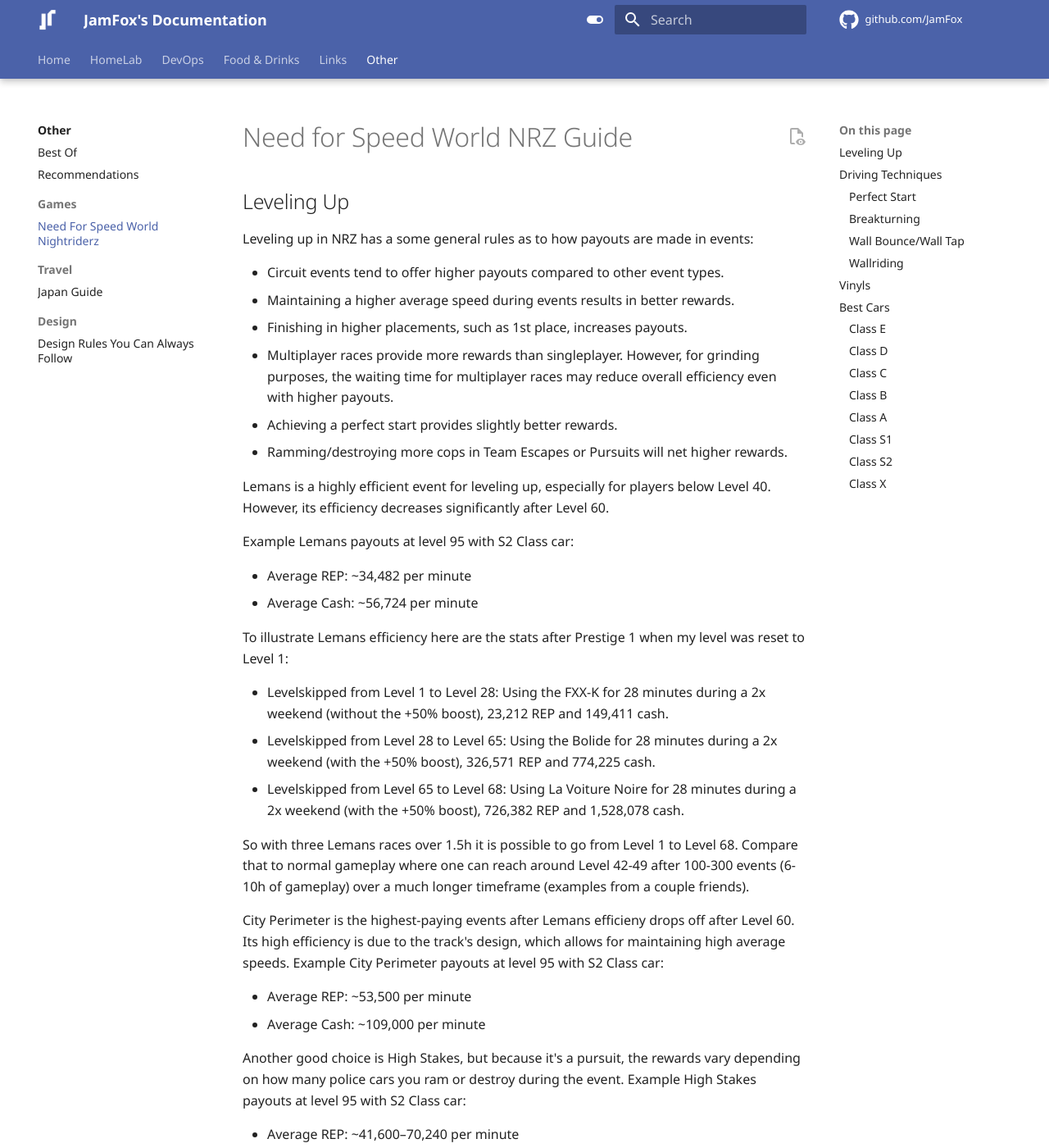
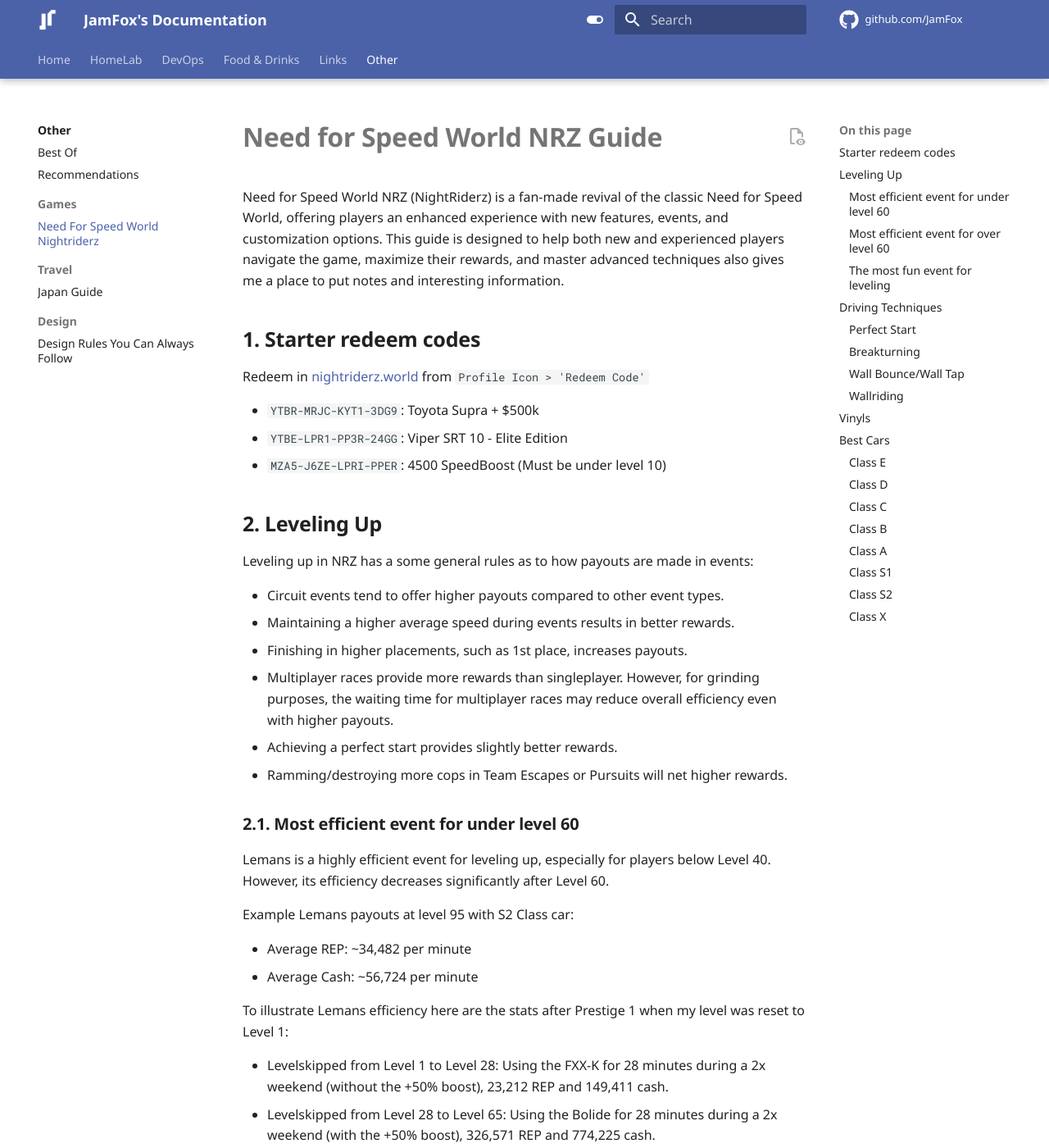
Before and after one commit to JamFox/docs.jamfox.dev, an MkDocs documentation site: the page built from docs/content/games/nfs-world-nrz.md, in a window 1280 px wide and 1400 px high. Shown: the whole window at 82% size. Built offline with MkDocs 1.6.1 and Material for MkDocs 9.7.7, drawn with Linux system fonts in a browser that asks for light colours; comment, search, counter and statistics services are not loaded; some of the changed text lies outside the part shown.

Commit message:
add overrides for better headings/tables, add bunch more links and content

```diff
--- a/docs/content/games/nfs-world-nrz.md
+++ b/docs/content/games/nfs-world-nrz.md
@@ -1,4 +1,14 @@
 # Need for Speed World NRZ Guide
+
+Need for Speed World NRZ (NightRiderz) is a fan-made revival of the classic Need for Speed World, offering players an enhanced experience with new features, events, and customization options. This guide is designed to help both new and experienced players navigate the game, maximize their rewards, and master advanced techniques also gives me a place to put notes and interesting information.
+
+## Starter redeem codes
+
+Redeem in [nightriderz.world](https://nightriderz.world/) from `Profile Icon > 'Redeem Code'`
+
+- `YTBR-MRJC-KYT1-3DG9`: Toyota Supra + $500k
+- `YTBE-LPR1-PP3R-24GG`: Viper SRT 10 - Elite Edition
+- `MZA5-J6ZE-LPRI-PPER`: 4500 SpeedBoost (Must be under level 10)
 
 ## Leveling Up
 
@@ -10,6 +20,9 @@ Leveling up in NRZ has a some general rules as to how payouts are made in events
 - Multiplayer races provide more rewards than singleplayer. However, for grinding purposes, the waiting time for multiplayer races may reduce overall efficiency even with higher payouts.
 - Achieving a perfect start provides slightly better rewards.
 - Ramming/destroying more cops in Team Escapes or Pursuits will net higher rewards.
+
+
+### Most efficient event for under level 60
 
 Lemans is a highly efficient event for leveling up, especially for players below Level 40. However, its efficiency decreases significantly after Level 60.
 
@@ -26,15 +39,21 @@ To illustrate Lemans efficiency here are the stats after Prestige 1 when my leve
 
 So with three Lemans races over 1.5h it is possible to go from Level 1 to Level 68. Compare that to normal gameplay where one can reach around Level 42-49 after 100-300 events (6-10h of gameplay) over a much longer timeframe (examples from a couple friends).
 
+### Most efficient event for over level 60
+
 City Perimeter is the highest-paying events after Lemans efficieny drops off after Level 60. Its high efficiency is due to the track's design, which allows for maintaining high average speeds. Example City Perimeter payouts at level 95 with S2 Class car:
 
 - Average REP: ~53,500 per minute
 - Average Cash: ~109,000 per minute
 
-Another good choice is High Stakes, but because it's a pursuit, the rewards vary depending on how many police cars you ram or destroy during the event. Example High Stakes payouts at level 95 with S2 Class car:
+### The most fun event for leveling
+
+Another good choice is High Stakes, but because it's a Team Escape, the rewards vary depending on how many police cars you ram or destroy during the event. Example High Stakes payouts at level 95 with S2 Class car:
 
 - Average REP: ~41,600–70,240 per minute
 - Average Cash: ~41,600–70,240 per minute
+
+Team Escapes in general are quite good and offer better variety and fun for grinding. Underground is another good Team Escape for leveling. Coast Chase is also a good candidate, since it offers more cops to destroy per distance travelled, but is quite a bit longer and harder.
 
 ## Driving Techniques
 
--- a/docs/stylesheets/extra.css
+++ b/docs/stylesheets/extra.css
@@ -23,3 +23,102 @@
   -webkit-mask-image: var(--md-admonition-icon--base-info);
   mask-image: var(--md-admonition-icon--base-info);
 }
+
+/* Change color of headings to differentiate them more */
+.md-content h1,
+.md-content h2,
+.md-content h3,
+.md-content h4,
+.md-content h5,
+.md-content h6 {
+  /* color: var(--bs-secondary); */
+  font-weight: bold;
+}
+
+/* Enumerate headings using vanilla CSS */
+body {
+  counter-reset: h2;
+}
+
+h2 {
+  counter-reset: h3;
+}
+
+h3 {
+  counter-reset: h4;
+}
+
+h4 {
+  counter-reset: h5;
+}
+
+h5 {
+  counter-reset: h6;
+}
+
+article h2:before {
+  content: counter(h2, decimal) ". ";
+  counter-increment: h2;
+}
+
+article h3:before {
+  content: counter(h2, decimal) "." counter(h3, decimal) ". ";
+  counter-increment: h3;
+}
+
+article h4:before {
+  content: counter(h2, decimal) "." counter(h3, decimal) "." counter(h4, decimal) ". ";
+  counter-increment: h4;
+}
+
+article h5:before {
+  content: counter(h2, decimal) "." counter(h3, decimal) "." counter(h4, decimal) "." counter(h5, decimal) ". ";
+  counter-increment: h5;
+}
+
+article h6:before {
+  content: counter(h2, decimal) "." counter(h3, decimal) "." counter(h4, decimal) "." counter(h5, decimal) "." counter(h6, decimal) ". ";
+  counter-increment: h6;
+}
+
+h2.nocount:before,
+h3.nocount:before,
+h4.nocount:before,
+h5.nocount:before,
+h6.nocount:before {
+  content: "";
+  counter-increment: none;
+}
+
+/* GitHub style tables */
+th, td {
+  border: 1px solid var(--md-typeset-table-color);
+  border-spacing: 0;
+  border-bottom: none;
+  border-left: none;
+  border-top: none;
+}
+
+.md-typeset__table {
+  line-height: 1;
+}
+
+.md-typeset__table table:not([class]) {
+  font-size: .74rem;
+  border-right: none;
+}
+
+.md-typeset__table table:not([class]) td,
+.md-typeset__table table:not([class]) th {
+  padding: 9px;
+}
+
+/* light mode alternating table bg colors */
+.md-typeset__table tr:nth-child(2n) {
+  background-color: #f8f8f8;
+}
+
+/* dark mode alternating table bg colors */
+[data-md-color-scheme="slate"] .md-typeset__table tr:nth-child(2n) {
+  background-color: hsla(var(--md-hue),15%,15%,1)
+}
```
Also changed, not shown: docs/content/food/maincourses.md (+4 -4 lines), docs/content/links/interesting.md (+1 -0 lines), docs/content/travel/japan-guide.md (+6 -0 lines).
